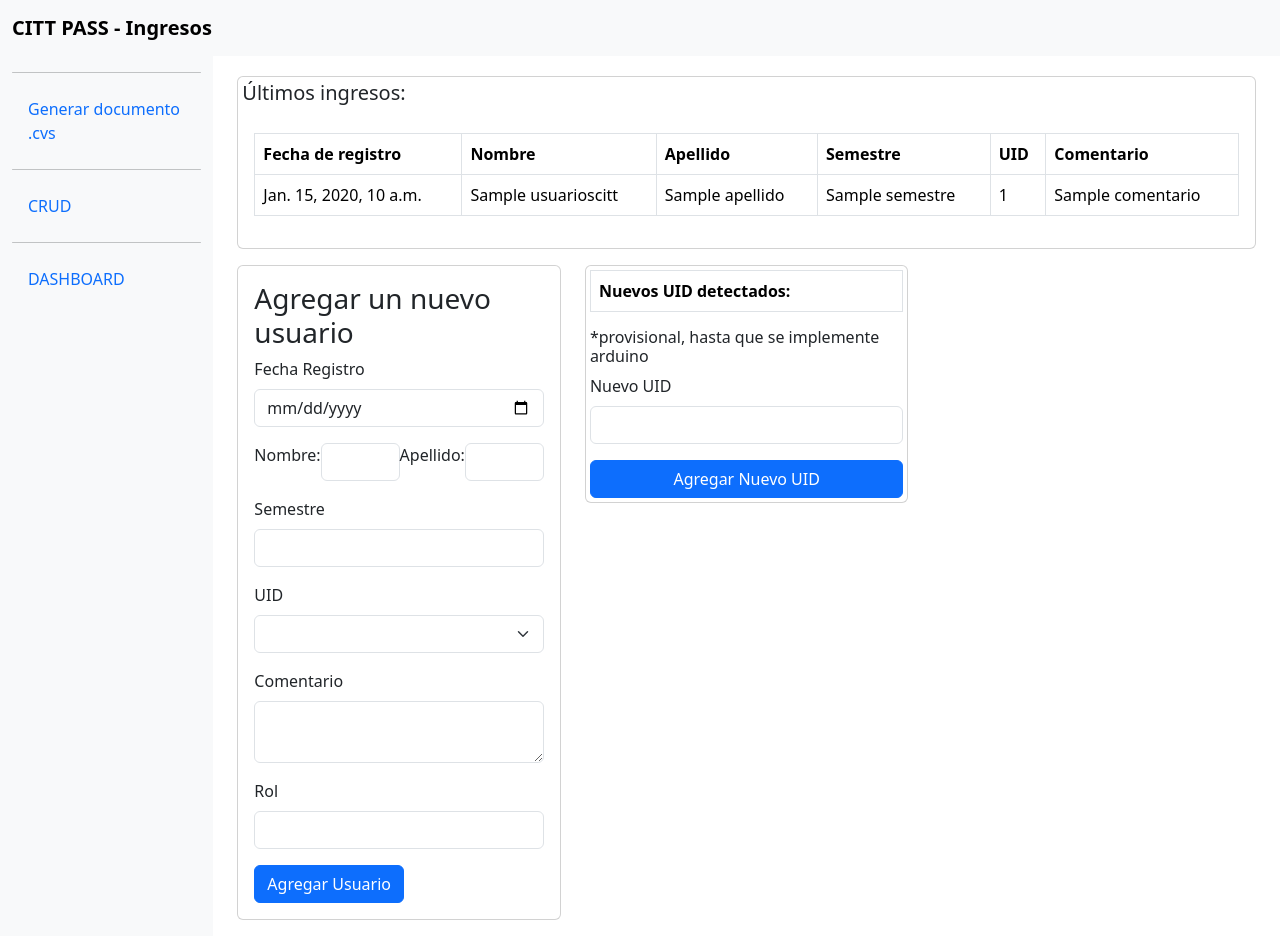
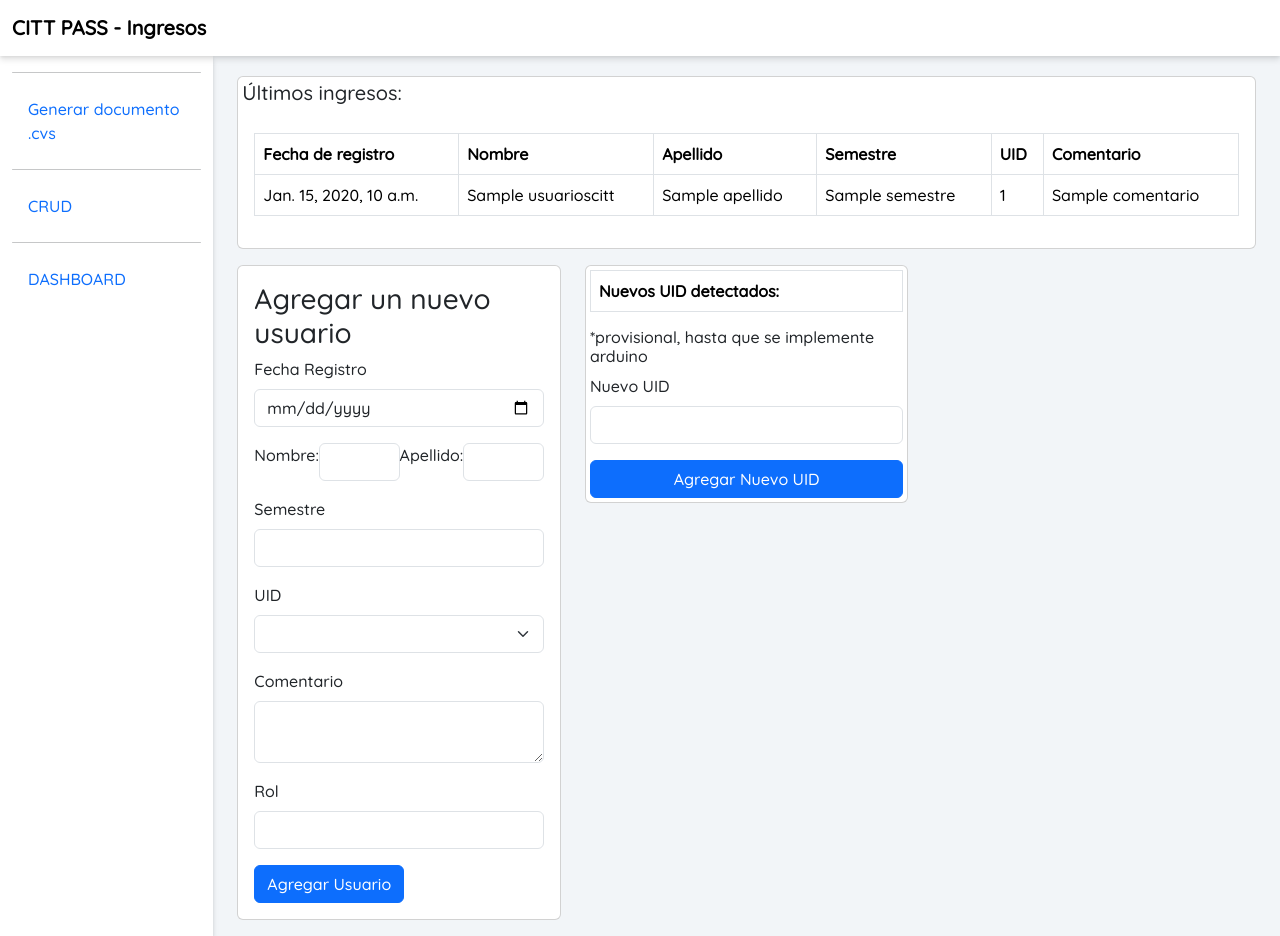
Before and after one commit to javiesp/citt_pass, a Django app: page / in a window 1280 px wide. Run offline with Django 4.2, Linux system fonts and the light colour scheme; tables that the repository leaves empty hold one stand-in row (values such as "Sample post"); a database or web service that is not in the repository returns one stand-in record (values such as "Sample title"); lists and menus that the app fills with data are empty.

Commit message:
Update main.html

```diff
--- a/cittPassProj/cittPassApp/templates/main.html
+++ b/cittPassProj/cittPassApp/templates/main.html
@@ -9,10 +9,11 @@
     <script src="https://cdn.jsdelivr.net/npm/vue@2"></script>
     <link href="https://cdn.jsdelivr.net/npm/bootstrap@5.3.2/dist/css/bootstrap.min.css" rel="stylesheet" integrity="sha384-T3c6CoIi6uLrA9TneNEoa7RxnatzjcDSCmG1MXxSR1GAsXEV/Dwwykc2MPK8M2HN" crossorigin="anonymous">
     <script src="https://cdn.jsdelivr.net/npm/bootstrap@5.3.2/dist/js/bootstrap.bundle.min.js" integrity="sha384-C6RzsynM9kWDrMNeT87bh95OGNyZPhcTNXj1NW7RuBCsyN/o0jlpcV8Qyq46cDfL" crossorigin="anonymous"></script>
+    <link rel="stylesheet" href="{% static 'style.css' %}">
 </head>
 <body class="h-100">
 
-    <nav class="navbar navbar-expand-lg navbar-light bg-light">
+    <nav class="navbar navbar-expand-lg">
         <div class="container-fluid">
             <a class="navbar-brand" href="#"><b>CITT PASS - Ingresos</b></a>
             <button class="navbar-toggler" type="button" data-toggle="collapse" data-target="#navbarNav" aria-controls="navbarNav" aria-expanded="false" aria-label="Toggle navigation">
@@ -27,7 +28,7 @@
         <div class="row h-100">
             <!-- Barra lateral -->
             <nav
-                id="sidebar" class="col-md-3 col-lg-2 d-md-block bg-light sidebar">
+                id="sidebar" class="col-md-3 col-lg-2 d-md-block sidebar">
                 <div class="position-sticky">
                     <ul class="nav flex-column">
                         <hr class="rounded">
```
